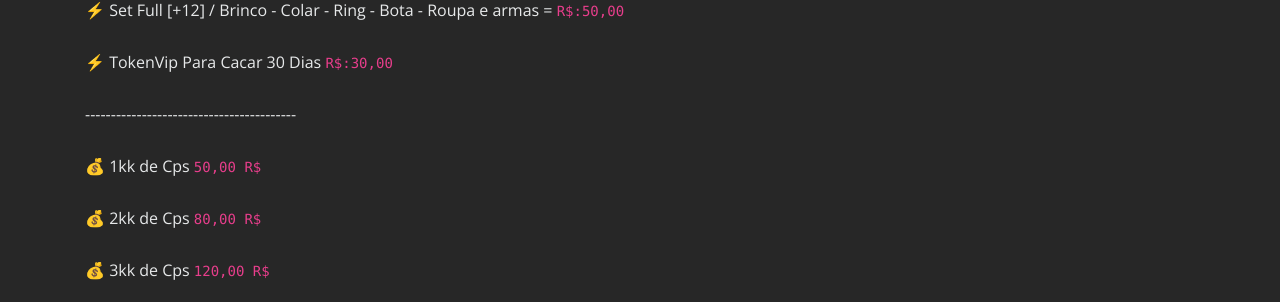
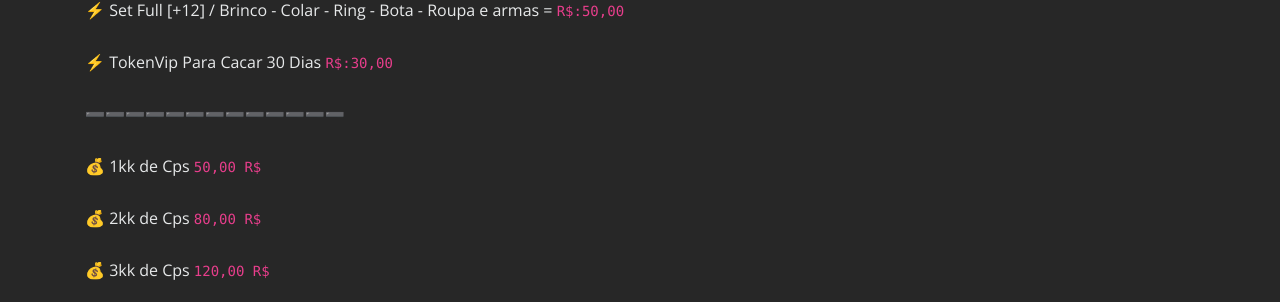
Before and after one commit to conquermedieval/conquermedieval.github.io, a Jekyll site: the page built from loja_online.html, in a window 1280 px wide. Shown: the part 622-924 px from the top of the page. Built offline with Jekyll 4.4.1, drawn with Linux system fonts in a browser that asks for light colours.

```diff
--- a/loja_online.html
+++ b/loja_online.html
@@ -50,7 +50,7 @@ title: Loja Online
         ⚡ Vip Potencia De King Level 142 30 Dias <code>R$:50,00</code></p>
         ⚡ Set Full [+12] / Brinco - Colar - Ring - Bota - Roupa e armas = <code>R$:50,00</code></p>
         ⚡ TokenVip Para Cacar 30 Dias <code>R$:30,00</code></p>
-        -----------------------------------------</p>
+        ➖➖➖➖➖➖➖➖➖➖➖➖➖</p>
         💰 1kk de Cps <code>50,00 R$</code></p>
         💰 2kk de Cps <code>80,00 R$</code></p>
         💰 3kk de Cps <code>120,00 R$</code></p>
```
